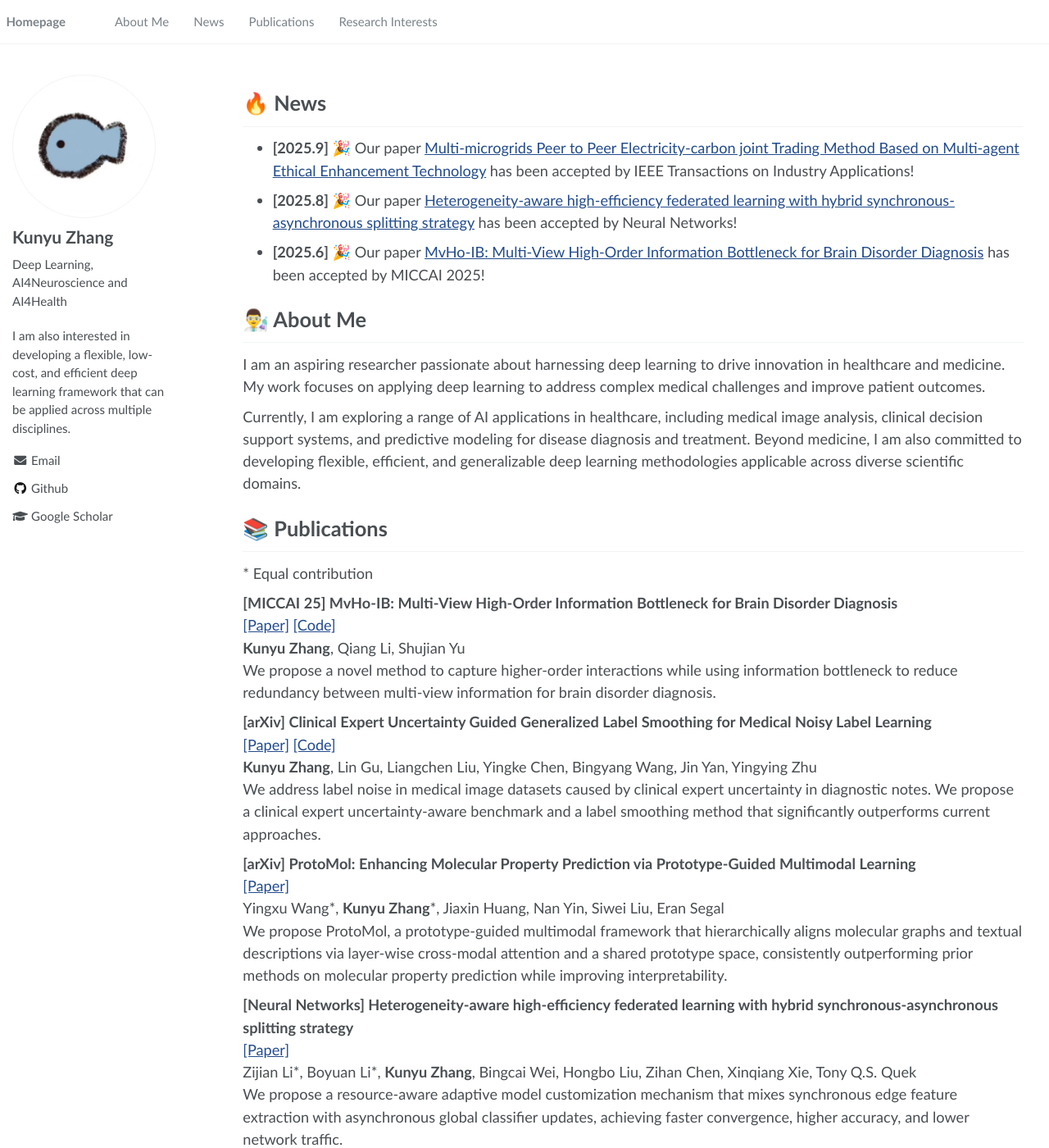
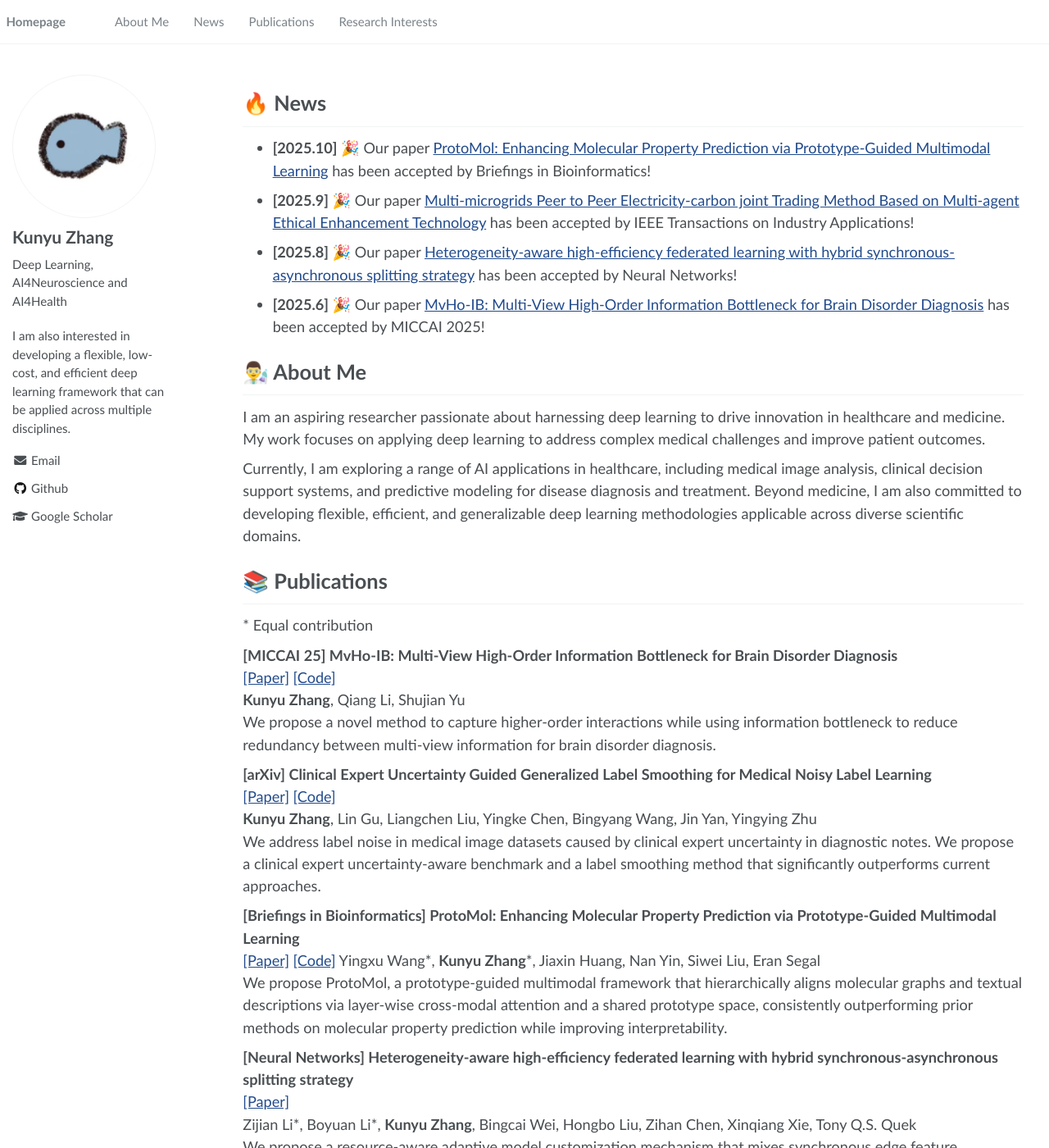
Before and after one commit to zky04/zky04.github.io, a Jekyll site: the page built from index.md, in a window 1280 px wide and 1400 px high. Shown: the whole window at 82% size. Built offline with Jekyll 4.4.1, drawn with Linux system fonts in a browser that asks for light colours.

Commit message:
Update ProtoMol publication details to reflect acceptance by Briefings in Bioinformatics, including date change and addition of code link.

```diff
--- a/index.md
+++ b/index.md
@@ -6,6 +6,7 @@ permalink: /
 ---
 
 # 🔥 News
+- **[2025.10]** 🎉 Our paper [ProtoMol: Enhancing Molecular Property Prediction via Prototype-Guided Multimodal Learning](https://arxiv.org/pdf/2510.16824) has been accepted by Briefings in Bioinformatics!
 - **[2025.9]** 🎉 Our paper [Multi-microgrids Peer to Peer Electricity-carbon joint Trading Method Based on Multi-agent Ethical Enhancement Technology](https://ieeexplore.ieee.org/abstract/document/11196024/) has been accepted by IEEE Transactions on Industry Applications!
 - **[2025.8]** 🎉 Our paper [Heterogeneity-aware high-efficiency federated learning with hybrid synchronous-asynchronous splitting strategy](https://www.sciencedirect.com/science/article/pii/S0893608025009189) has been accepted by Neural Networks!
 - **[2025.6]** 🎉 Our paper [MvHo-IB: Multi-View High-Order Information Bottleneck for Brain Disorder Diagnosis](https://papers.miccai.org/miccai-2025/paper/0646_paper.pdf) has been accepted by MICCAI 2025!
@@ -28,8 +29,8 @@ We propose a novel method to capture higher-order interactions while using infor
 **Kunyu Zhang**, Lin Gu, Liangchen Liu, Yingke Chen, Bingyang Wang, Jin Yan, Yingying Zhu
 We address label noise in medical image datasets caused by clinical expert uncertainty in diagnostic notes. We propose a clinical expert uncertainty-aware benchmark and a label smoothing method that significantly outperforms current approaches.
 
-**[arXiv] ProtoMol: Enhancing Molecular Property Prediction via Prototype-Guided Multimodal Learning**
-[[Paper]](https://arxiv.org/pdf/2510.16824)
+**[Briefings in Bioinformatics] ProtoMol: Enhancing Molecular Property Prediction via Prototype-Guided Multimodal Learning**
+[[Paper]](https://arxiv.org/pdf/2510.16824) [[Code]](https://github.com/zky04/Protomol)
 Yingxu Wang\*, **Kunyu Zhang**\*, Jiaxin Huang, Nan Yin, Siwei Liu, Eran Segal
 We propose ProtoMol, a prototype-guided multimodal framework that hierarchically aligns molecular graphs and textual descriptions via layer-wise cross-modal attention and a shared prototype space, consistently outperforming prior methods on molecular property prediction while improving interpretability.
 
```
Also changed, not shown: _publications/2025-10-19-protomol.md (+3 -3 lines).
